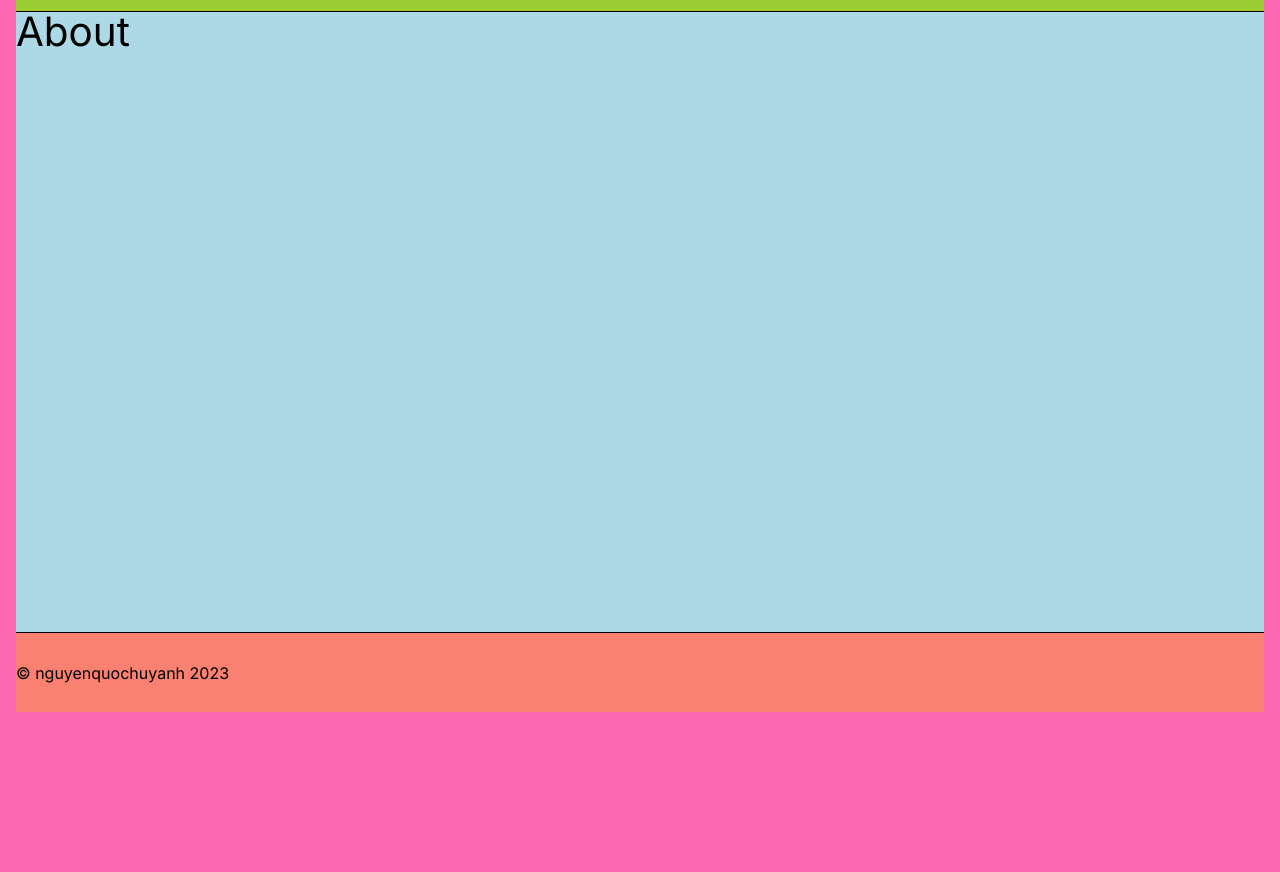
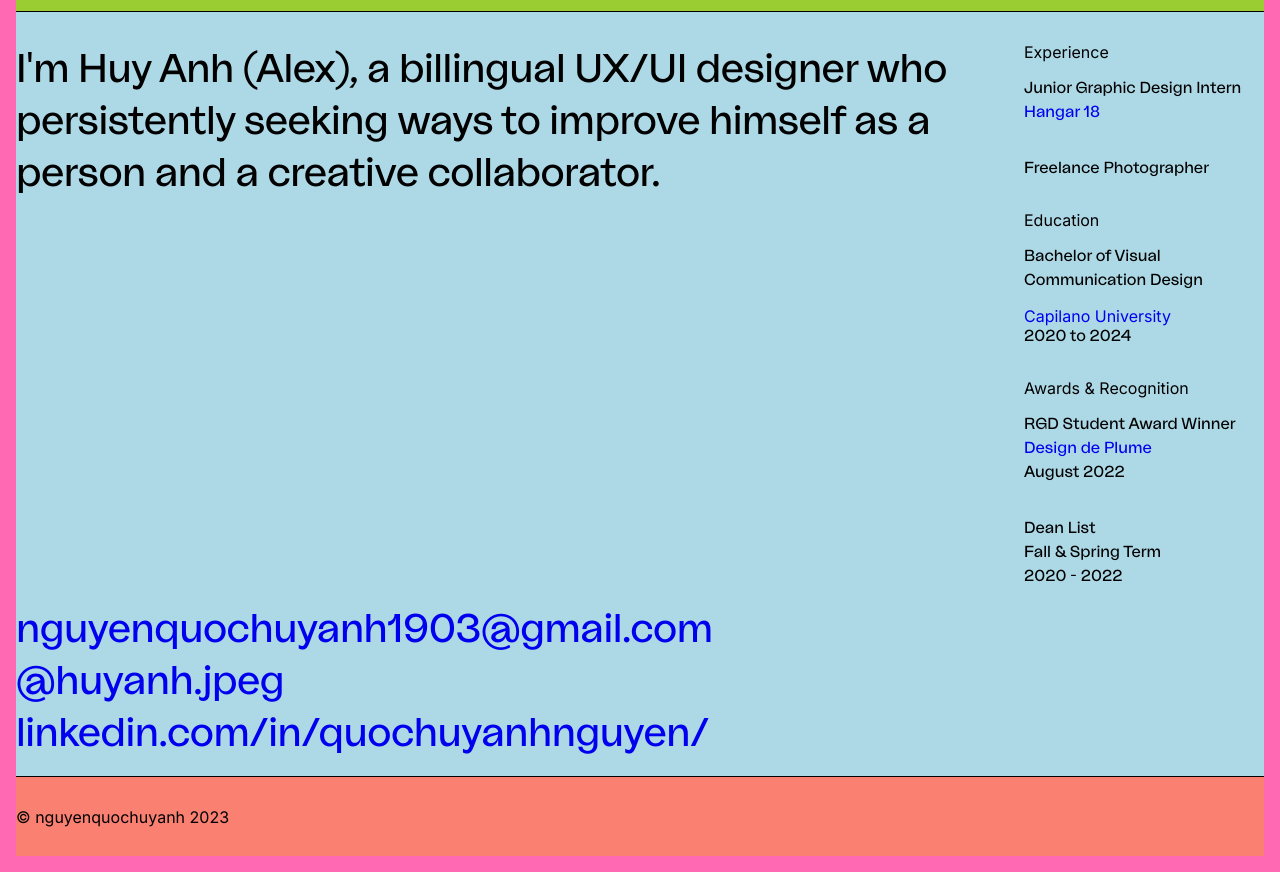
Before and after one commit to nqhuyanh/alex-portfolio, a plain HTML site: page about.html in a window 1280 px wide. Shown: the part 72-944 px from the top of the page. Before the commit the page ends 800 px from the top, so only its background shows below. Drawn offline with Linux system fonts and the light colour scheme.

Commit message:
Update feb 17

```diff
--- a/about.html
+++ b/about.html
@@ -18,7 +18,54 @@
     </header>
 
     <main class="main">
-        <h1>About</h1>
+        <ul class="about-container">
+            <li class="bio"><h1>I'm Huy Anh (Alex), a billingual UX/UI designer who persistently seeking ways to improve himself as a person and a creative collaborator. </h1></li>
+        <li class="experience">
+            <h4>Experience</h4>
+            <br>
+            <p>Junior Graphic Design Intern
+            <br>
+            <a href="https://h18.com/" class="about" target="_blank">Hangar 18</a>
+            <br>
+        </p>
+        <br>
+        <p>Freelance Photographer</p>
+        <br>
+            <h4>Education</h4>
+            <br>
+            <p>Bachelor of Visual
+                <br>
+                Communication Design</p>
+            <a href="https://www.ideaschoolofdesign.com/" class="about" target="_blank">Capilano University</a>
+            <p>2020 to 2024</p>
+            <br>
+            <h4>Awards & Recognition</h4>
+            <br>
+            <p>RGD Student Award Winner
+                <br>
+                <a href="https://www.rgd.ca/2021/09/01/design-de-plume-award-for-indigenous-design-winner-end-stolen-choices.php" class="about" target="_blank">Design de Plume</a>
+                <br>
+                August 2022</p>
+                <br>
+                <p>Dean List
+                    <br>
+                    Fall & Spring Term
+                <br>
+                2020 - 2022
+                </p>
+        </li>
+        <li class="contact">
+<h1>
+    <a href="https://www.ideaschoolofdesign.com/" class="about" target="_blank">nguyenquochuyanh1903@gmail.com</a>
+</h1>
+<h1>
+    <a href="https://www.instagram.com/huyanh.jpeg/" class="about" target="_blank">@huyanh.jpeg</a>
+</h1>
+<h1>
+    <a href="linkedin.com/in/quochuyanhnguyen/" class="about" target="_blank">linkedin.com/in/quochuyanhnguyen/</a>
+</h1>
+        </li>
+        </ul>
     </main>
     <footer class="footer">© nguyenquochuyanh 2023</footer>
 </body>
--- a/styles.css
+++ b/styles.css
@@ -1,5 +1,10 @@
 @import url(reset.css);
 @import url('https://fonts.googleapis.com/css2?family=Inter&display=swap');
+
+@font-face {
+    font-family: 'lanord';
+    src: url('/assets/LaNord-Regular.otf') format('opentype');
+}
 
 /* apply a natural box layout model to all elements, but allowing components to change */
 html {
@@ -28,10 +33,30 @@ img {
 
 /* Typography Styles */
 
-h1 {font-size: 2.525rem;}
+p {
+    font-family: 'lanord', sans-serif;
+    font-size: 1em;
+    line-height: 1.5em;
+    margin-bottom: 1em;
+}
 
-a {text-decoration: none;}
-a:hover, a:active {text-decoration: underline; color: black;}
+h1 {
+    font-family: 'lanord', sans-serif;
+    font-size: 2.525rem;
+    font-size: 2.5em;
+    line-height: 1.3;
+    letter-spacing: -.5px;
+}
+
+a {
+    text-decoration: none;
+}
+
+a:hover,
+a:active {
+    text-decoration: underline;
+    color: black;
+}
 
 
 
@@ -81,10 +106,32 @@ a:hover, a:active {text-decoration: underline; color: black;}
 }
 
 
-
 .grid-item {
     width: 100%;
     background: yellowgreen;
     min-height: 450px;
 
 }
+
+/*about page*/
+
+.about-container {
+    background: lightblue;
+    flex: 1;
+    display: grid;
+    grid-template-columns: 4fr 1fr;
+    grid-template-rows: minmax(max-content, 1fr) minmax(100px px, max-content);
+    column-gap: 3rem;
+}
+
+.bio {
+    margin-top: 2rem;
+}
+
+.experience {
+    margin-top: 2rem;
+}
+
+.contact {
+    padding-bottom: 1rem;
+}
```
Also changed, not shown: assets/LaNord-Regular.otf (added), assets/Projekt Blackbird v2.otf (added), 2 other files.
